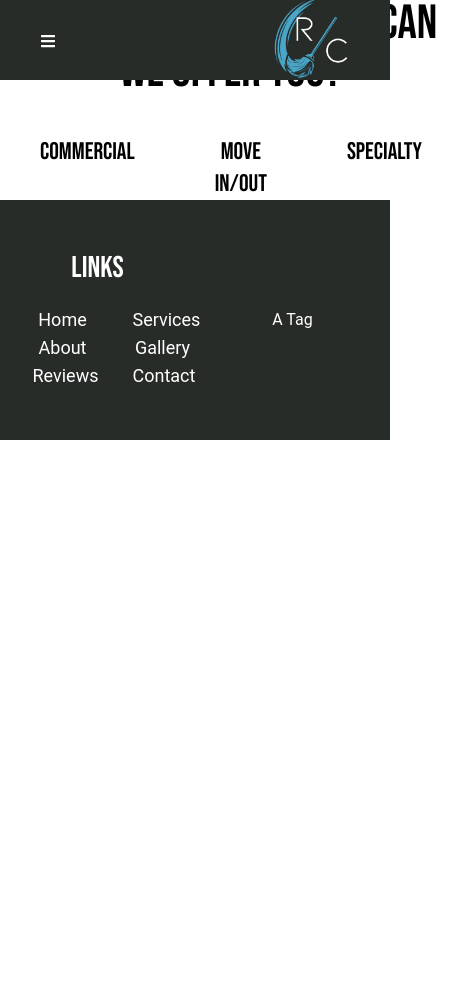
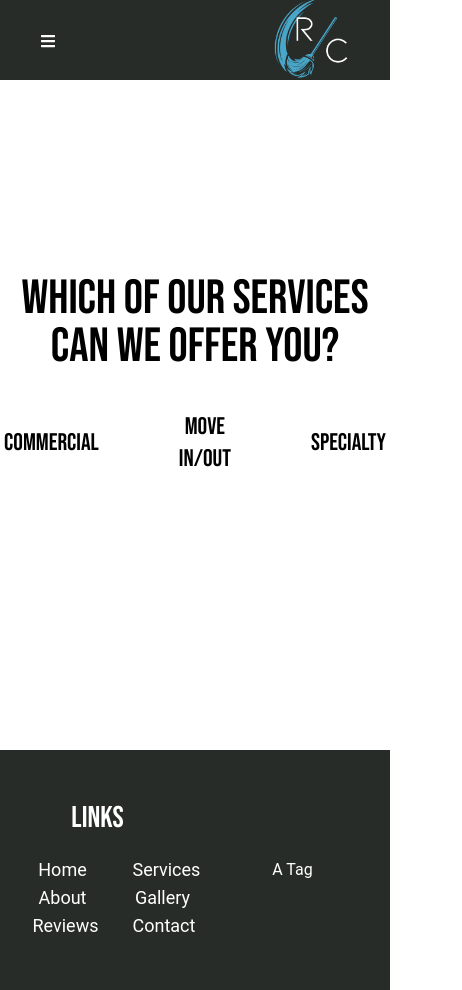
Before and after one commit to erreyonj/redeemer-cln, a React (Vite) app: page /Services in a window 390 px wide. Shown: the whole page, 462 px wide, since content can reach past the window. Before the commit the page ends 844 px from the top, so only its background shows below. Built offline with nearby package versions, Linux system fonts and the light colour scheme.

Commit message:
further development of page structures

```diff
--- a/src/components/Header.jsx
+++ b/src/components/Header.jsx
@@ -13,7 +13,7 @@ const Header = () => {
     const navPages = ['Services','About','Gallery','Contact']
 
     // Component Function
-    const renderMenuLinks = () => navPages.map((page,i)=><Link key={i} href={`/${page}`} className='w-5/6 text-center font-bebas text-5xl my-5 mx-auto border-b border-white transition-text duration-150 hover:text-6xl'>{page}</Link>)
+    const renderMenuLinks = () => navPages.map((page,i)=><Link key={i} to={`/${page}`} onClick={()=> setHeaderMenuOpen((prevState)=>!prevState)} className='w-5/6 text-center font-bebas text-5xl my-5 mx-auto border-b border-white transition-text duration-150 hover:text-6xl'>{page}</Link>)
 
     // Component State
     const [headerMenuOpen, setHeaderMenuOpen] = useState(false)
@@ -49,7 +49,7 @@ const Header = () => {
                     <a><FaInstagram /></a>
                 </div>
                 <div id="headerLogoBox" className='order-last lg:order-first'>
-                    <Link to='/'><img src={ logoImg } alt="Reedemers Clean Logo" className='h-20'/></Link>
+                    <Link to='/' onClick={()=> setHeaderMenuOpen((prevState)=>prevState&&false)}><img src={ logoImg } alt="Reedemers Clean Logo" className='h-20'/></Link>
                 </div>
     </header>
   )
--- a/src/components/ServiceCard.jsx
+++ b/src/components/ServiceCard.jsx
@@ -14,7 +14,7 @@ const ServiceCard = ({title, description}) => {
     <div id={title} className="w-[285px] lg:w-[450px] md:w-96 p-3 flex-shrink-0 shadow-md shadow-black bg-[#366067] rounded-md *:text-white first:animate-pendSlideR first:ml-16 last:animate-pendSlideL snap-center md:last:animate-none md:first:ml-32 md:mx-[52px]">
         <img src={plchldr} alt="placeholder"/>
         <h2 className='text-3xl font-bebas mx-auto w-1/2 text-center'>{title}</h2>
-        <p className='text-sm text-center'>{description}.</p>
+        <p className='text-xs md:text-sm text-center'>{description}.</p>
     </div>
   )
 }
--- a/src/pages/AboutPg.jsx
+++ b/src/pages/AboutPg.jsx
@@ -12,10 +12,14 @@ const AboutPg = () => {
 
   return (
     <>
-      <div id="aboutWrapper" className="flex flex-row xl:mt-20 xl:h-[750px]">
-        <div id="aboutCore">
-            <img src={theParras} alt="" />
+      <div id="aboutWrapper" className="flex flex-col md:flex-row xl:mt-20 h-[1200px]">
+        <div id="aboutCore" className='my-20'>
+            <img src={theParras} alt="" className='w-[350px] md:w-auto mx-auto'/>
             <p></p>
+        </div>
+        {/* This paragraph should fade in as you scroll */}
+        <div id="parrasAbout" className='md:hidden my-16 mx-auto text-center px-5'>
+          <p>Lorem ipsum dolor sit amet consectetur adipisicing elit. Placeat non rem ullam ipsa vitae optio praesentium harum a nobis voluptates perspiciatis, reiciendis explicabo quisquam expedita quos iure vero maiores quidem laborum iusto accusantium provident iste. Voluptas deserunt magni aspernatur consectetur reprehenderit repudiandae nulla tempora! Velit facilis repellat veniam dolorum, quasi autem quisquam atque labore nihil aut animi eveniet totam eos beatae sapiente, exercitationem eius? Accusamus exercitationem, magni earum illo sit totam autem sint nihil maiores?</p>
         </div>
         <div id="aboutCarousel">
             {tenets.map((tenet,i)=><div key={i} className="companyTenet"><h2>{tenet}</h2><p></p></div>)}
--- a/src/pages/ContactPg.jsx
+++ b/src/pages/ContactPg.jsx
@@ -4,13 +4,17 @@ import theParras from '../assets/parras-PH-big-icon.png'
 const ContactPg = () => {
   return (
     <>
-        <div id="contactWrapper" className="flex flex-row xl:mt-20 xl:h-[750px]">
-            <div id="contactCore">
+        <div id="contactWrapper" className="flex flex-col md:flex-row mt-32 h-[750px]">
+            <div id="contactCore" className='hidden md:block'>
                 <img src={theParras} alt="" />
                 <p></p>
             </div>
 
-            <div id="contactForm" className="">
+            <div>
+                <h1 className='font-bebas text-center text-4xl my-10'>Drop Us A Line!</h1>
+            </div>
+
+            <div id="contactForm" className="mx-auto w-full p-3">
                 <form action="" className="flex flex-col flex-wrap place-content-center *:w-full">
                     <div className="grid grid-cols-50-50 p-2 justify-between">
                         <div className="inputGroup flex flex-col">
--- a/src/pages/ServicesPg.jsx
+++ b/src/pages/ServicesPg.jsx
@@ -7,18 +7,30 @@ const ServicesPg = () => {
   // Component Data
   const ourServices = ['Commercial', 'Move In/Out', 'Specialty']
 
+  // Component Style
+  // these function adds "slide out" animation classes to show appropraite service option
+  const commSlideOut = () => {}
+  const movingSlideOut = () => {}
+  const specialtySlideOut = () => {}
+
 
   return (
     <>
       {/* <Services isPage /> */}
-      <div id="selector" className="flex flex-col xl:mt-20 xl:h-[750px] place-content-center">
-        <div className="flex flex-col place-content-center mx-auto">
+      <div id="selector" className="flex flex-col xl:mt-20 h-[750px] place-content-center">
           <p className="font-bebas text-5xl text-center mb-10">Which of our services can we offer you?</p>
-          <div className="flex place-content-center shadow-xl-inner">
-            {ourServices.map((service,index)=><h2 className="font-bebas text-2xl mx-10 text-center">{service}</h2>)}
+          <div id="serviceTracks" className="flex place-content-center shadow-xl-inner">
+            <button onClick={true}>
+              <h2 className="font-bebas text-2xl mx-10 text-center">Commercial</h2>
+            </button>
+            <button>
+              <h2 className="font-bebas text-2xl mx-10 text-center">Move In/Out</h2>
+            </button>
+            <button>
+              <h2 className="font-bebas text-2xl mx-10 text-center">Specialty</h2>
+            </button>
           </div>
         </div>
-      </div>
     </>
   )
 }
```
